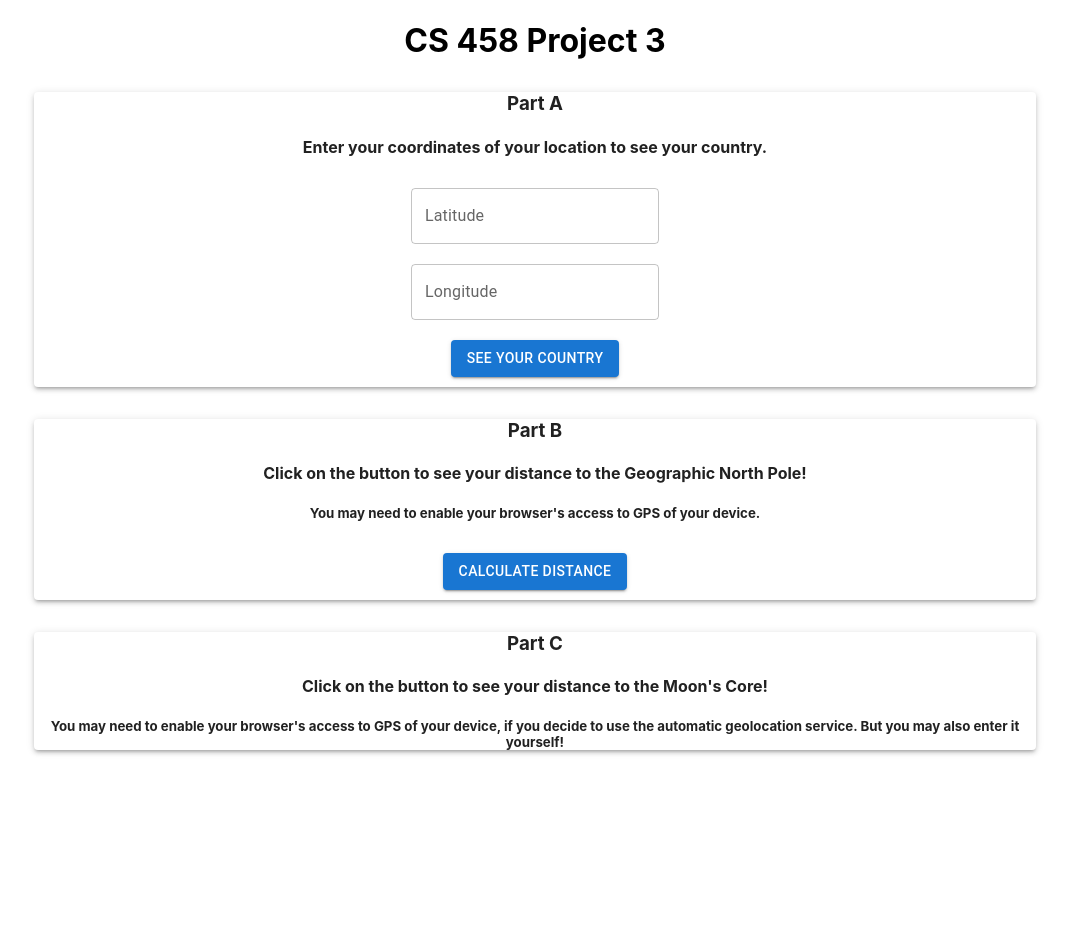
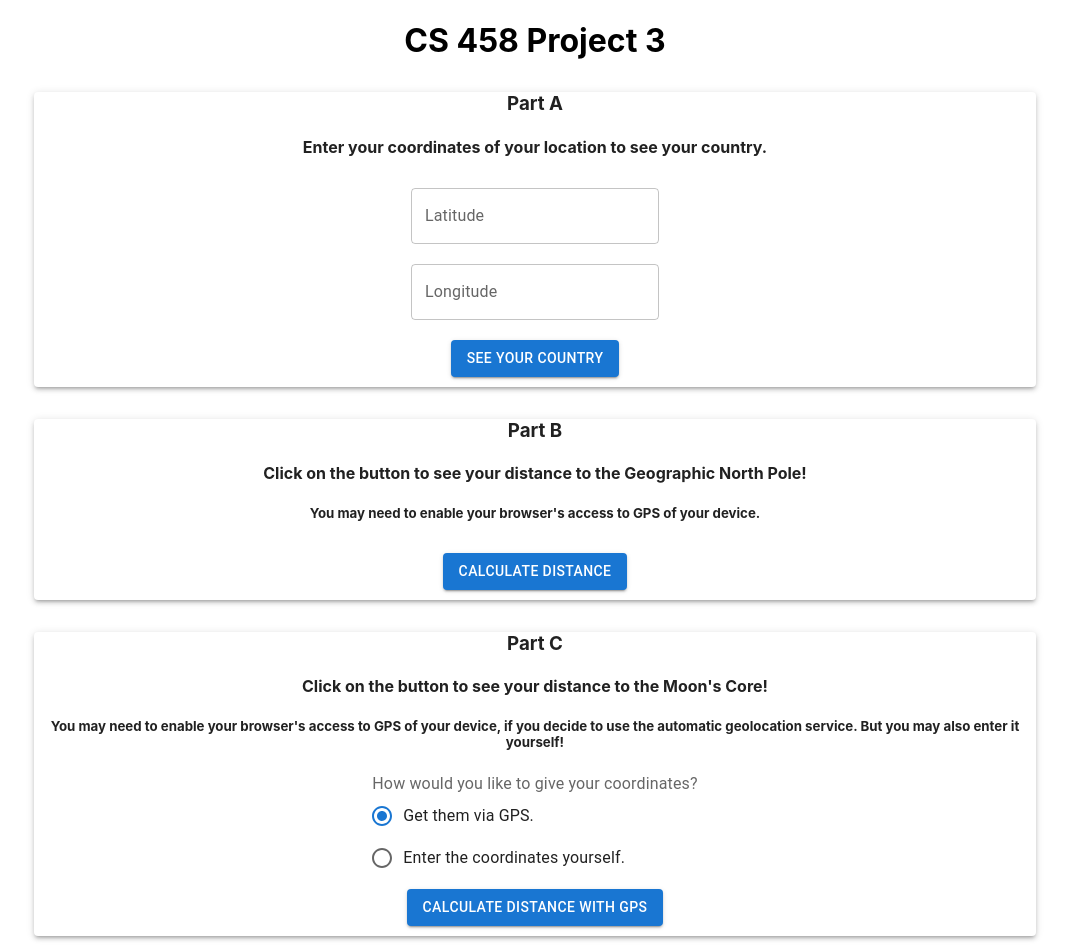
Before and after one commit to burakyuslu/CS458-Project-3, a React (Create React App) app in the folder cs458-project-3/: page / in a window 1280 px wide. Shown: the top 952 px of the page, without its empty margins (105-1174 px from the left). Before the commit the page ends 800 px from the top, so only its background shows below. Built offline with nearby package versions, Linux system fonts and the light colour scheme.

Commit message:
part c initial implementation

```diff
--- a/cs458-project-3/src/App.js
+++ b/cs458-project-3/src/App.js
@@ -2,13 +2,15 @@ import logo from './logo.svg';
 import './App.css';
 import React, { useState } from 'react';
 
-import { Paper, Grid, TextField, Button } from '@mui/material';
+import { Paper, Grid, TextField, Button, RadioGroup, FormControlLabel, FormControl, FormLabel, Radio } from '@mui/material';
 
 
 function App() {
    const [yourCountry, setYourCountry] = useState("ExampleYourCountry");
    const [yourDistanceToNorthPole, setYourDistanceToNorthPole] = useState("ExampleDistanceToNorthPole");
    const [yourDistanceToMoonCore, setYourDistanceToMoonCore] = useState("ExampleDistanceToMoonCore");
+
+   const [part3SelectedRadio, setPart3SelectedRadio] = useState(true); // true = gps, false = enter
 
 
    // todo
@@ -22,11 +24,32 @@ function App() {
 
    // todo
    function calculatePartB() {
-      console.log("calculatePartA called!");
+      console.log("calculatePartB called!");
 
       let yourDistanceToNorthPoleNew = "calculatedDistanceToNorthPole";
 
       setYourDistanceToNorthPole(yourDistanceToNorthPoleNew);
+   }
+
+   // todo
+   function calculatePartCGPS() {
+      console.log("calculatePartCGPS called!");
+
+   }
+
+   // todo
+   function calculatePartCEnter() {
+      console.log("calculatePartCEnter called!");
+
+
+      setYourDistanceToMoonCore("Aya cok var.");
+
+   }
+
+   function handleRadioButtonChange() {
+      setPart3SelectedRadio( !part3SelectedRadio);
+
+      setYourDistanceToMoonCore("Aya daha cok var.");
    }
 
 
@@ -85,6 +108,31 @@ function App() {
                <h4>Click on the button to see your distance to the Moon's Core!</h4>
                <h5>You may need to enable your browser's access to GPS of your device, if you decide to use the automatic geolocation service. But you may also enter it yourself!</h5>
 
+               { (yourDistanceToMoonCore !== "ExampleDistanceToMoonCore") &&
+                  <p> Your Distance To The Moon's Core: {yourDistanceToMoonCore}</p>
+               }
+
+               <FormControl>
+                  <FormLabel id="part-c-radio-buttons-group-label">How would you like to give your coordinates?</FormLabel>
+                  <RadioGroup
+                     aria-labelledby="part-c-radio-buttons-group-label"
+                     name="part-c-radio-buttons-group"
+                     defaultValue="gps"
+                     onChange={handleRadioButtonChange}
+                  >
+                     <FormControlLabel value="gps" control={<Radio />} label="Get them via GPS." />
+                     <FormControlLabel value="enter" control={<Radio />} label="Enter the coordinates yourself." />
+                  </RadioGroup>
+               </FormControl> <br/>
+
+               { part3SelectedRadio &&
+                  <Button variant="contained" onClick={calculatePartCGPS} data-testid="part-b-button" style={{margin:"1%"}}>Calculate Distance With GPS</Button>
+               }
+               { !part3SelectedRadio &&
+                  <Button variant="contained" onClick={calculatePartCEnter} data-testid="part-b-button" style={{margin:"1%"}}>Calculate Distance</Button>
+               }
+
+
             </Paper>
          </Grid>
          <Grid item xs={1}/>
```
